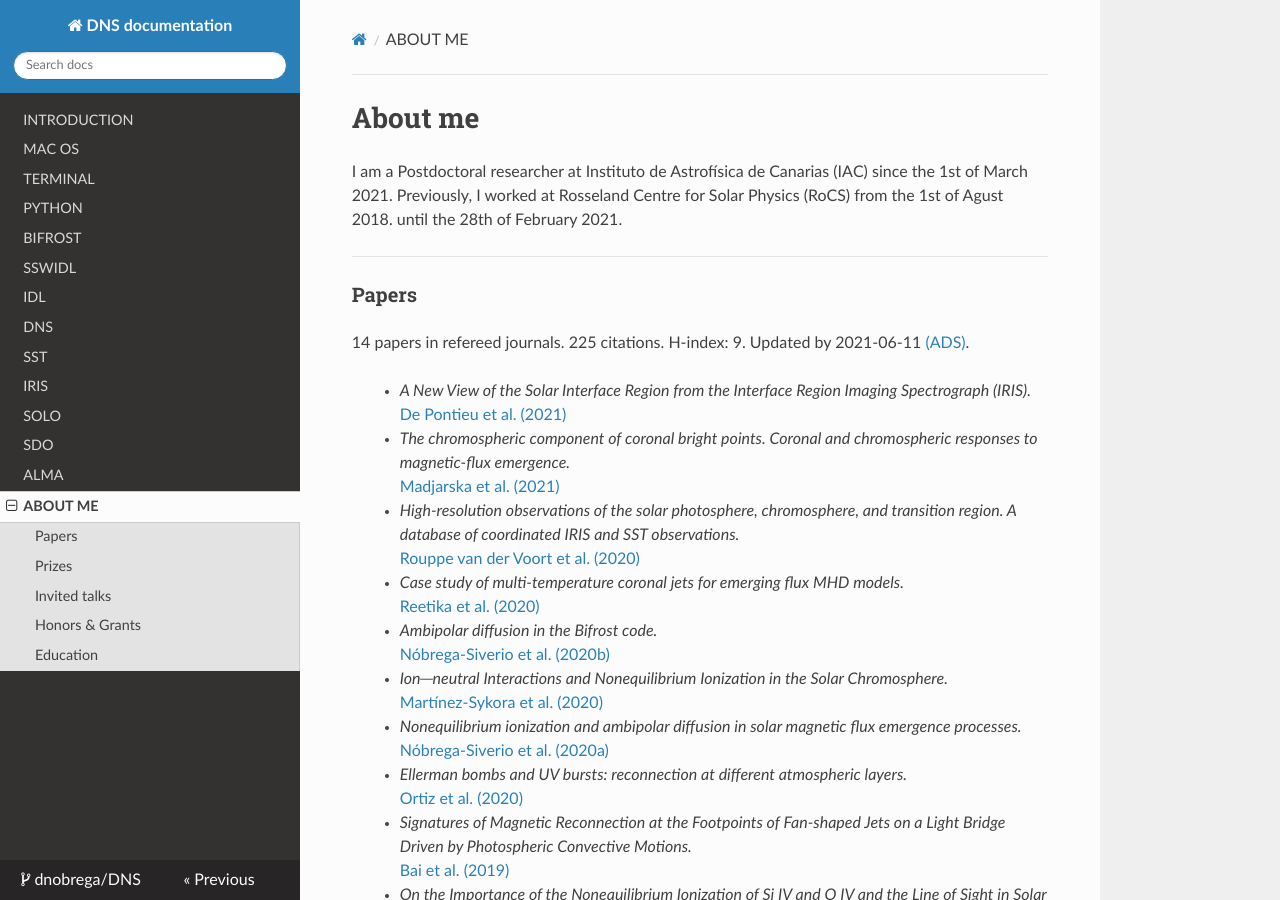
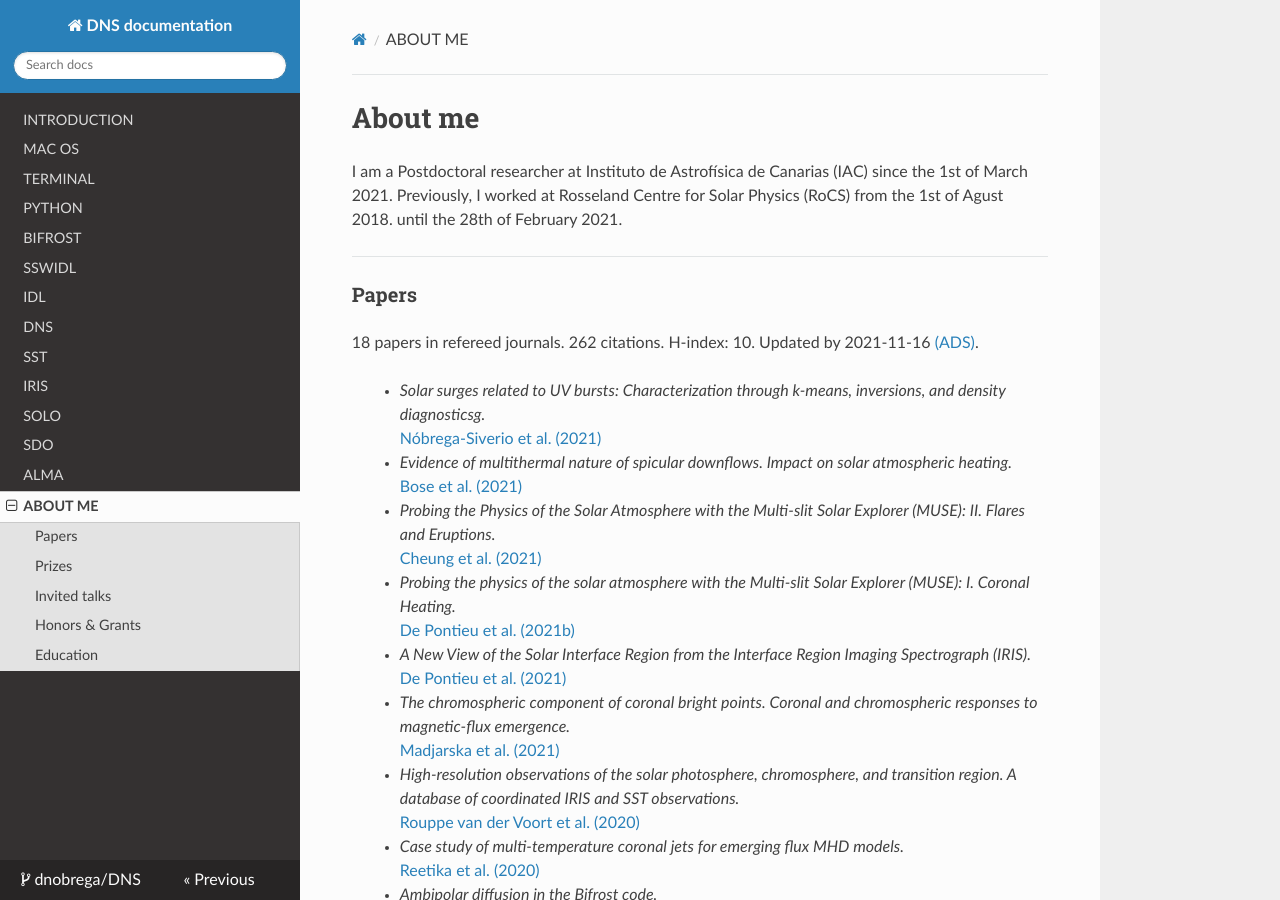
Before and after one commit to dnobrega/DNS, an MkDocs documentation site: the page built from docs/about.md, in a window 1280 px wide and 900 px high. Built offline with MkDocs 1.6.1, drawn with Linux system fonts in a browser that asks for light colours; nearby versions of some CDN libraries; some of the changed text lies outside the part shown.

Commit message:
Update about.md

```diff
--- a/docs/about.md
+++ b/docs/about.md
@@ -8,8 +8,16 @@ ___
 ### Papers
 
 
-14 papers in refereed journals. 225 citations. H-index: 9. Updated by 2021-06-11 [(ADS)](https://ui.adsabs.harvard.edu/search/filter_property_fq_property=AND&filter_property_fq_property=property%3A%22refereed%22&fq=%7B!type%3Daqp%20v%3D%24fq_database%7D&fq=%7B!type%3Daqp%20v%3D%24fq_property%7D&fq_database=database%3A%20astronomy&fq_property=(property%3A%22refereed%22)&q=author%3A(%22nobrega-siverio%22)&sort=date%20desc%2C%20bibcode%20desc&p_=0).
+18 papers in refereed journals. 262 citations. H-index: 10. Updated by 2021-11-16 [(ADS)](https://ui.adsabs.harvard.edu/search/filter_property_fq_property=AND&filter_property_fq_property=property%3A%22refereed%22&fq=%7B!type%3Daqp%20v%3D%24fq_database%7D&fq=%7B!type%3Daqp%20v%3D%24fq_property%7D&fq_database=database%3A%20astronomy&fq_property=(property%3A%22refereed%22)&q=author%3A(%22nobrega-siverio%22)&sort=date%20desc%2C%20bibcode%20desc&p_=0).
 
+> - _Solar surges related to UV bursts: Characterization through k-means, inversions, and density diagnosticsg._
+[Nóbrega-Siverio et al. (2021)](https://ui.adsabs.harvard.edu/abs/2021arXiv210813960N/abstract)
+> - _Evidence of multithermal nature of spicular downflows. Impact on solar atmospheric heating._
+[Bose et al. (2021)](https://ui.adsabs.harvard.edu/abs/2021arXiv210802153B/abstract)
+> - _Probing the Physics of the Solar Atmosphere with the Multi-slit Solar Explorer (MUSE): II. Flares and Eruptions._
+[Cheung et al. (2021)](https://ui.adsabs.harvard.edu/abs/2021arXiv210615591C/abstract)
+> - _Probing the physics of the solar atmosphere with the Multi-slit Solar Explorer (MUSE): I. Coronal Heating._
+[De Pontieu et al. (2021b)](https://ui.adsabs.harvard.edu/abs/2021arXiv210615584D/abstract)
 > - _A New View of the Solar Interface Region from the Interface Region Imaging Spectrograph (IRIS)._
 [De Pontieu et al. (2021)](https://ui.adsabs.harvard.edu/abs/2021SoPh..296...84D/abstract)
 > - _The chromospheric component of coronal bright points. Coronal and chromospheric responses to magnetic-flux emergence._
@@ -50,6 +58,8 @@ ___
 ___
 ### Invited talks
 
+> - _Modeling coronal jets and surges._
+HINODE-14/IRIS-11 meeting. 25-29 October 2021-10 (Washington, USA).  (online).
 > - _Surges: a fundamental piece in the solar atmosphere puzzle._
 XIV.0 Reunión científica de la SEA 2020-07 (online).
 > - _Modeling UV bursts._
@@ -57,6 +67,8 @@ XIV.0 Reunión científica de la SEA 2020-07 (online).
 
 ___
 ### Honors & Grants
+> - _PI of the ISSI team: Unraveling Surges: a joint perspective from numerical models, observations, and machine learning._
+The International Space Science Institute (ISSI), Berna, Switzerland (2021-06).
 > - _PI of the computational grant: Coronal Bright Points on the Sun: a study from the photosphere to the corona (AECT-2021-1-0023)._
 Barcelona Supercomputing Center (BSC), Spain (2021-03).
 > - _Funding for Research Stay at Lockheed Martin Solar and Astrophysics Laboratory._
```
